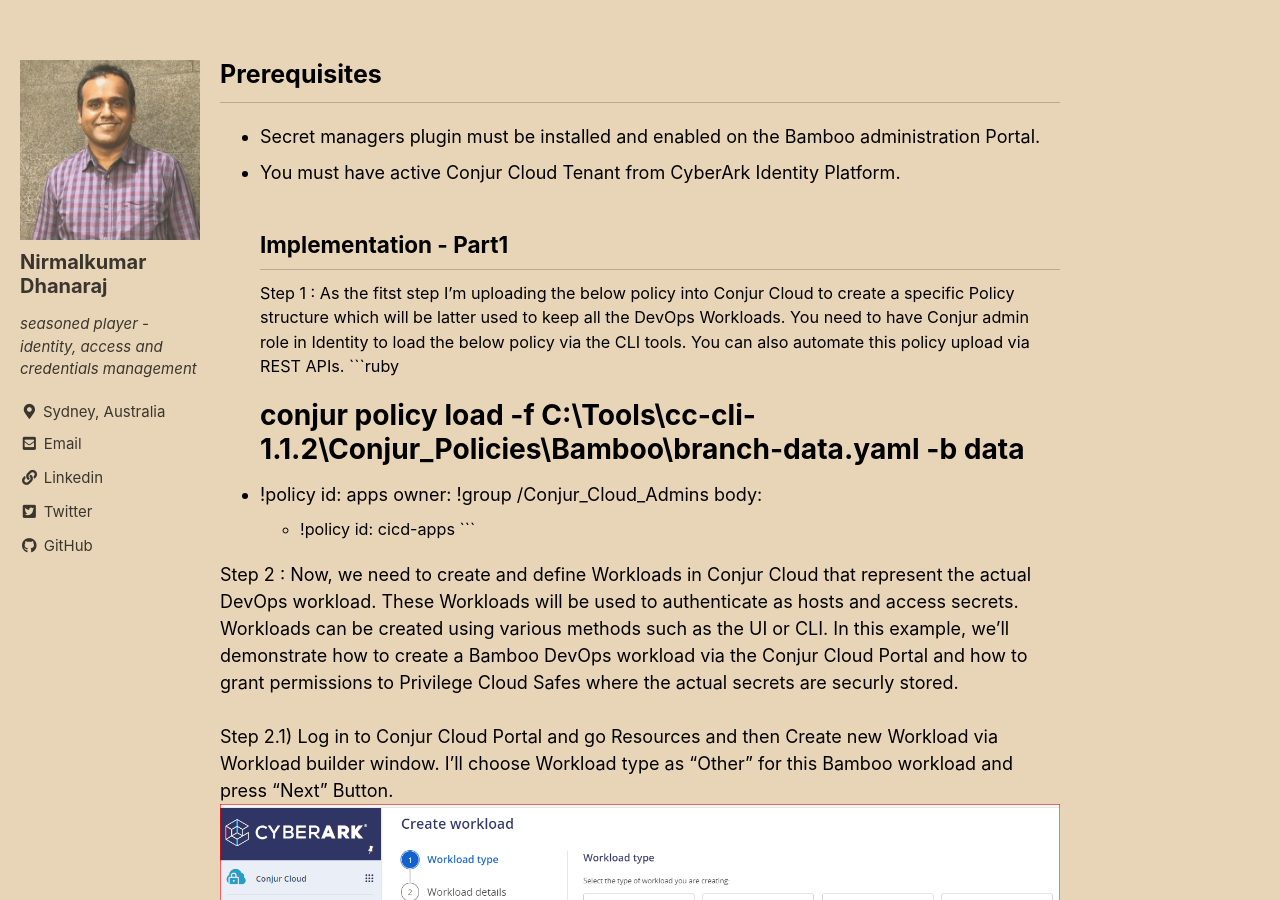
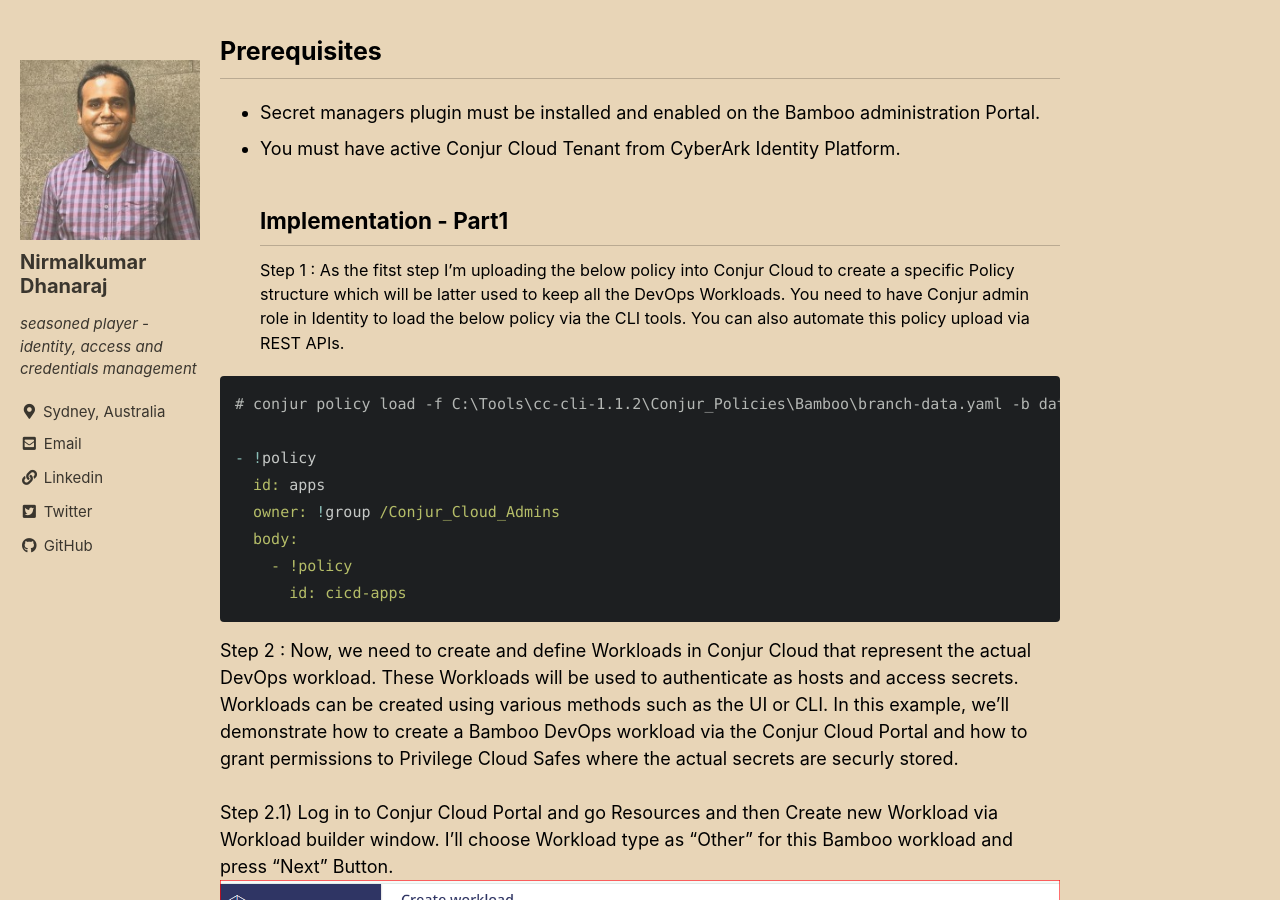
Before and after one commit to nirmal-dhanaraj/my-website, a Jekyll site: the page built from _posts/2024-07-21-post-conjur cloud integration with atlassian bamboo to secure devops secrets.md, in a window 1280 px wide and 900 px high, scrolled down 863 px. Built offline with Jekyll 4.4.1, drawn with Linux system fonts in a browser that asks for light colours; cached includes are drawn as plain includes.

Commit message:
Post for Conjur cloud and Bamboo with DD2

````diff
--- a/_posts/2024-07-21-post-conjur cloud integration with atlassian bamboo to secure devops secrets.md
+++ b/_posts/2024-07-21-post-conjur cloud integration with atlassian bamboo to secure devops secrets.md
@@ -15,17 +15,17 @@ tags:
   - Cyberark Identity Security Platform
 ---
 
-In this post, I'll guide you through the integration of Conjur Cloud with the Atlassian Bamboo CI/CD pipeline. This integration plays a crucial role in enhancing the security of Bamboo workloads by enabling them to securely retrieve credentials from Conjur Cloud. By leveraging Conjur's robust secrets management capabilities, Bamboo can effectively manage and protect sensitive information throughout the CI/CD process. I'll cover how to set up this integration, configure Bamboo to interact with Conjur Cloud securely, and highlight the benefits of centralizing secrets management for your CI/CD workflows.
-
-<br>
+ <br>
 ![Eclipse](/assets/images/blogs/bamboo/bd.png)
 <br><br>
+In this post, I'll guide you through the integration of Conjur Cloud with the Atlassian Bamboo CI/CD pipeline. This integration plays a crucial role in enhancing the security of Bamboo workloads by enabling them to securely retrieve credentials from Conjur Cloud. By leveraging Conjur's robust secrets management capabilities, Bamboo can effectively manage and protect sensitive information throughout the CI/CD process. I'll cover how to set up this integration, configure Bamboo to interact with Conjur Cloud securely, and highlight the benefits of centralizing secrets management for your CI/CD workflows.
 
 ## Prerequisites
 - Secret managers plugin must be installed and enabled on the Bamboo administration Portal.
 - You must have active Conjur Cloud Tenant from CyberArk Identity Platform.
 ## Implementation - Part1
 Step 1 : As the fitst step I'm uploading the below policy into Conjur Cloud to create a specific Policy structure which will be latter used to keep all the DevOps Workloads. You need to have Conjur admin role in Identity to load the below policy via the CLI tools. You can also automate this policy upload via REST APIs.
+
 ```ruby
 # conjur policy load -f C:\Tools\cc-cli-1.1.2\Conjur_Policies\Bamboo\branch-data.yaml -b data
 
@@ -36,7 +36,6 @@ Step 1 : As the fitst step I'm uploading the below policy into Conjur Cloud to c
     - !policy
       id: cicd-apps
 ```
-
 Step 2 : Now, we need to create and define Workloads in Conjur Cloud that represent the actual DevOps workload. These Workloads will be used to authenticate as hosts and access secrets. Workloads can be created using various methods such as the UI or CLI. In this example, we'll demonstrate how to create a Bamboo DevOps workload via the Conjur Cloud Portal and how to grant permissions to Privilege Cloud Safes where the actual secrets are securly stored. <br> <br>
 Step 2.1) Log in to Conjur Cloud Portal and go Resources and then Create new Workload via Workload builder window. I'll choose Workload type as "Other" for this Bamboo workload and press "Next" Button.
 <br>
````
